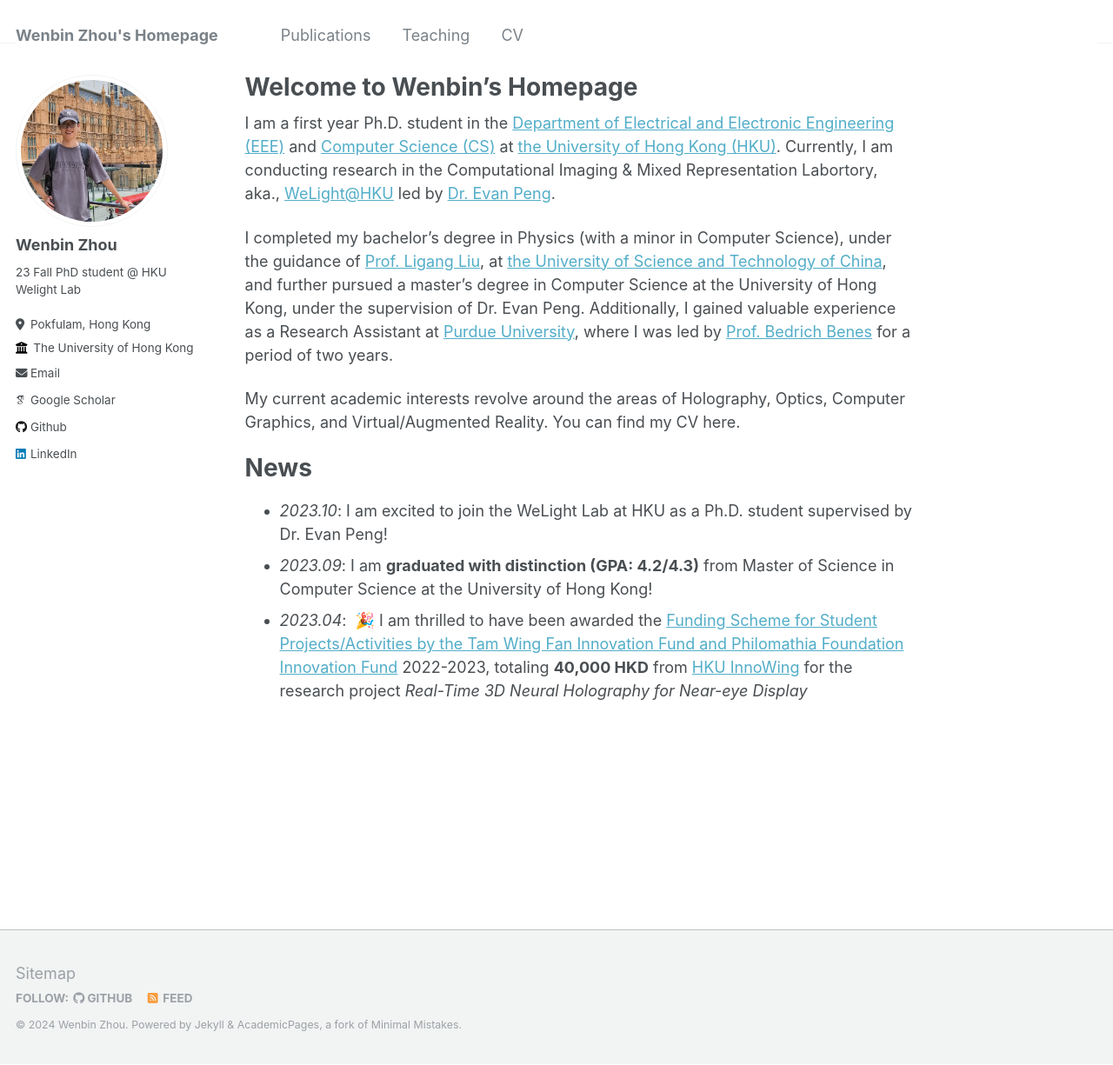
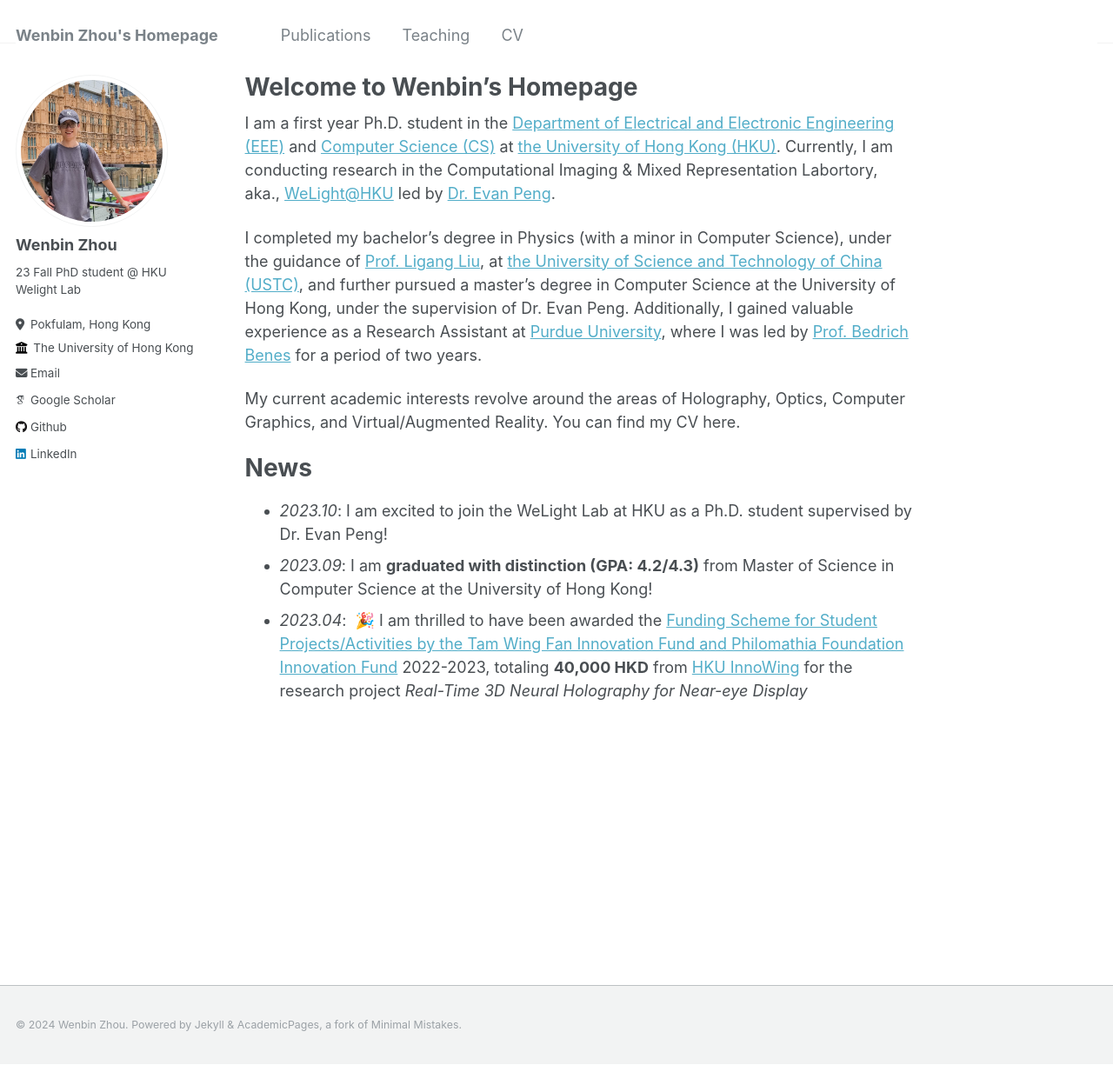
Before and after one commit to zhou-wb/wenbin1, a Jekyll site: the page built from _pages/about.md, in a window 1280 px wide and 1225 px high. Shown: the whole window at 87% size. Built offline with Jekyll 4.4.1, drawn with Linux system fonts in a browser that asks for light colours; some web fonts are replaced.

Commit message:
delete footer

```diff
--- a/_includes/footer.html
+++ b/_includes/footer.html
@@ -1,6 +1,6 @@
 {% include base_path %}
 
-{% if site.author.github or site.author.bitbucket or site.atom_feed.hide != true %}
+<!-- {% if site.author.github or site.author.bitbucket or site.atom_feed.hide != true %}
 <div class="page__footer-follow">
   <ul class="social-icons">
     {% if site.data.ui-text[site.locale].follow_label %}
@@ -17,6 +17,6 @@
     {% endif %}
   </ul>
 </div>
-{% endif %}
+{% endif %} -->
 
 <div class="page__footer-copyright">&copy; {{ site.time | date: '%Y' }} {{ site.name | default: site.title }}. {{ site.data.ui-text[site.locale].powered_by | default: "Powered by" }} <a href="http://jekyllrb.com" rel="nofollow">Jekyll</a> &amp; <a href="https://github.com/academicpages/academicpages.github.io">AcademicPages</a>, a fork of <a href="https://mademistakes.com/work/minimal-mistakes-jekyll-theme/" rel="nofollow">Minimal Mistakes</a>.</div>
--- a/_includes/footer/custom.html
+++ b/_includes/footer/custom.html
@@ -1,3 +1,3 @@
 <!-- start custom footer snippets -->
-<a href="/sitemap/">Sitemap</a>
+<!-- <a href="/sitemap/">Sitemap</a> -->
 <!-- end custom footer snippets -->
--- a/_pages/about.md
+++ b/_pages/about.md
@@ -11,7 +11,7 @@ redirect_from:
 ===== -->
 I am a first year Ph.D. student in the [Department of Electrical and Electronic Engineering (EEE)]() and [Computer Science (CS)]() at [the University of Hong Kong (HKU)](). Currently, I am conducting research in the Computational Imaging & Mixed Representation Labortory, aka., [WeLight@HKU]() led by [Dr. Evan Peng]().
 
-I completed my bachelor's degree in Physics (with a minor in Computer Science), under the guidance of [Prof. Ligang Liu](), at [the University of Science and Technology of China](), and further pursued a master's degree in Computer Science at the University of Hong Kong, under the supervision of Dr. Evan Peng. Additionally, I gained valuable experience as a Research Assistant at [Purdue University](), where I was led by [Prof. Bedrich Benes]() for a period of two years.
+I completed my bachelor's degree in Physics (with a minor in Computer Science), under the guidance of [Prof. Ligang Liu](), at [the University of Science and Technology of China (USTC)](), and further pursued a master's degree in Computer Science at the University of Hong Kong, under the supervision of Dr. Evan Peng. Additionally, I gained valuable experience as a Research Assistant at [Purdue University](), where I was led by [Prof. Bedrich Benes]() for a period of two years.
 
 My current academic interests revolve around the areas of Holography, Optics, Computer Graphics, and Virtual/Augmented Reality. You can find my CV here.
 
```
